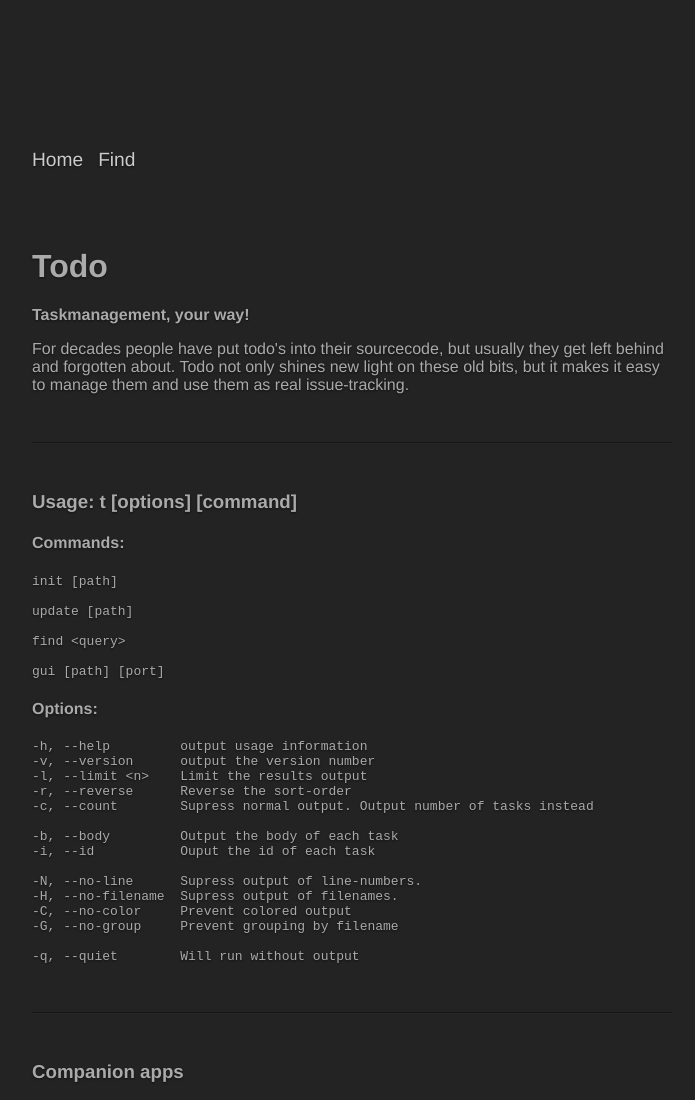
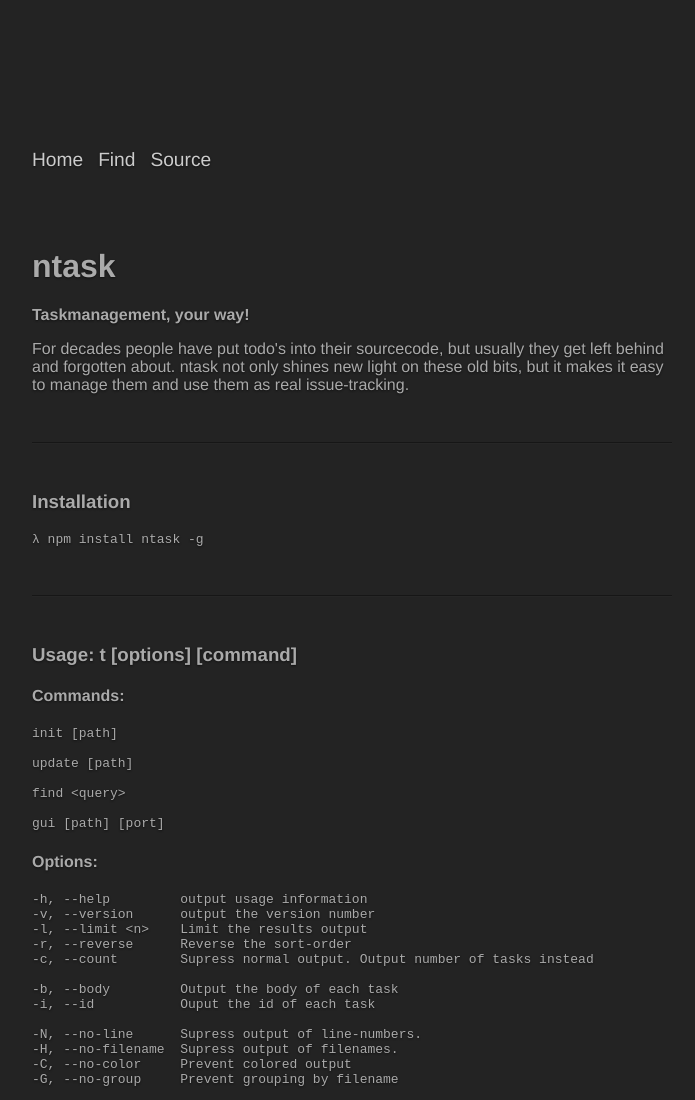
Before and after one commit to hkjels/ntask, a plain HTML site: page index.html in a window 1280 px wide. Shown: the top 1100 px of the page, without its empty margins (288-983 px from the left). Drawn offline with Linux system fonts and the light colour scheme.

Commit message:
Updated documentation with the new name "ntask"

```diff
--- a/index.html
+++ b/index.html
@@ -2,7 +2,7 @@
 <html>
   <head>
     <meta charset='utf-8' />
-    <title>Todo - Taskmanagement, your way!</title>
+    <title>ntask - Taskmanagement, your way!</title>
     <style type='text/css'>
       html, body {
         height: 100%;
@@ -48,15 +48,23 @@
         <nav>
           <a href='./index.html'>Home</a>
           <a href='./find.html'>Find</a>
+          <a href='http://github.com/hkjels/t/'>Source</a>
         </nav>
       </header>
-<h1>Todo</h1>
+<h1>ntask</h1>
 
 <p><strong>Taskmanagement, your way!</strong></p>
 
 <p>For decades people have put todo's into their sourcecode, but usually they get
-left behind and forgotten about. Todo not only shines new light on these old
+left behind and forgotten about. ntask not only shines new light on these old
 bits, but it makes it easy to manage them and use them as real issue-tracking.</p>
+
+<hr />
+
+<h3>Installation</h3>
+
+<pre><code>λ npm install ntask -g
+</code></pre>
 
 <hr />
 
```
Also changed, not shown: find.html (+3 -2 lines).
